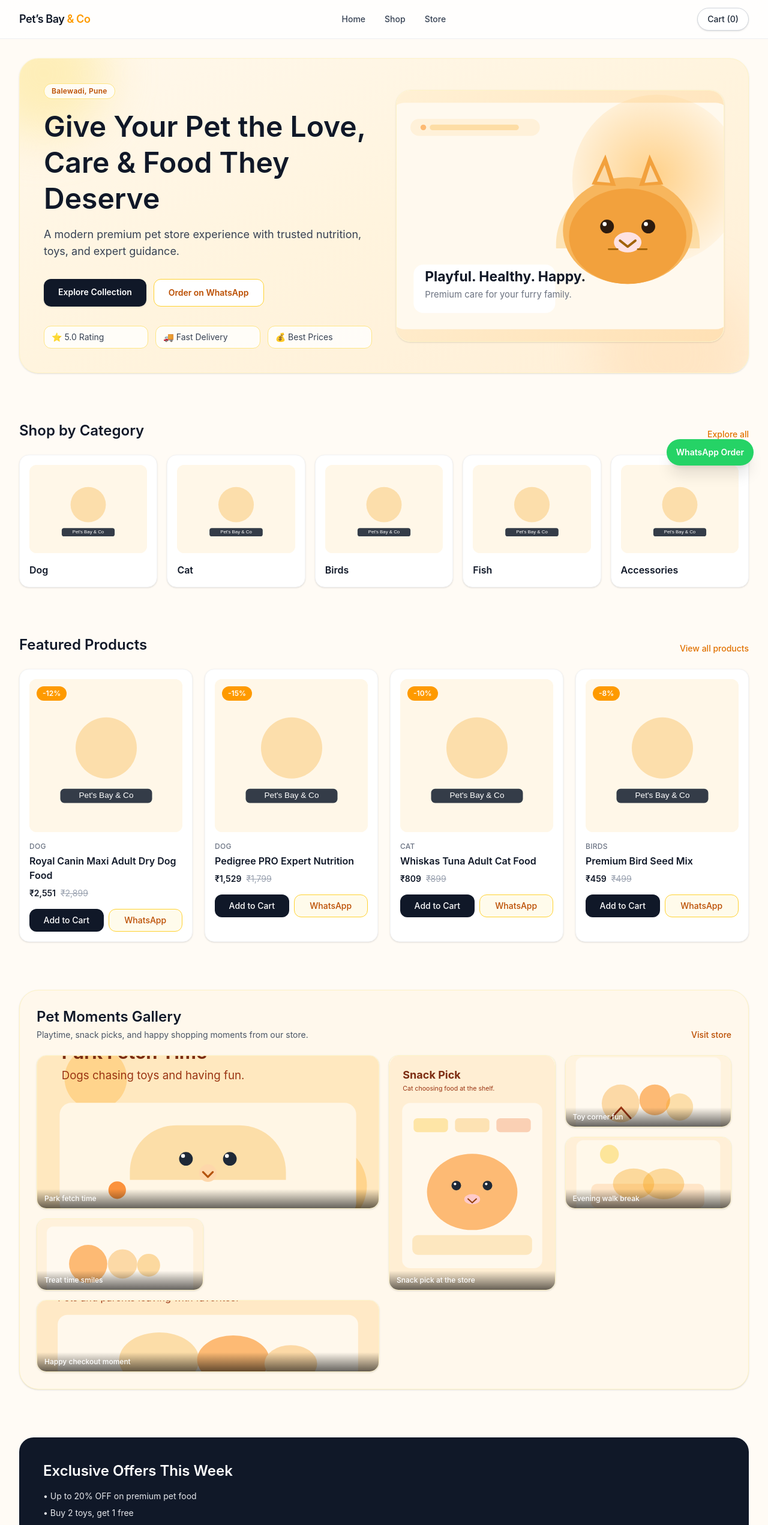
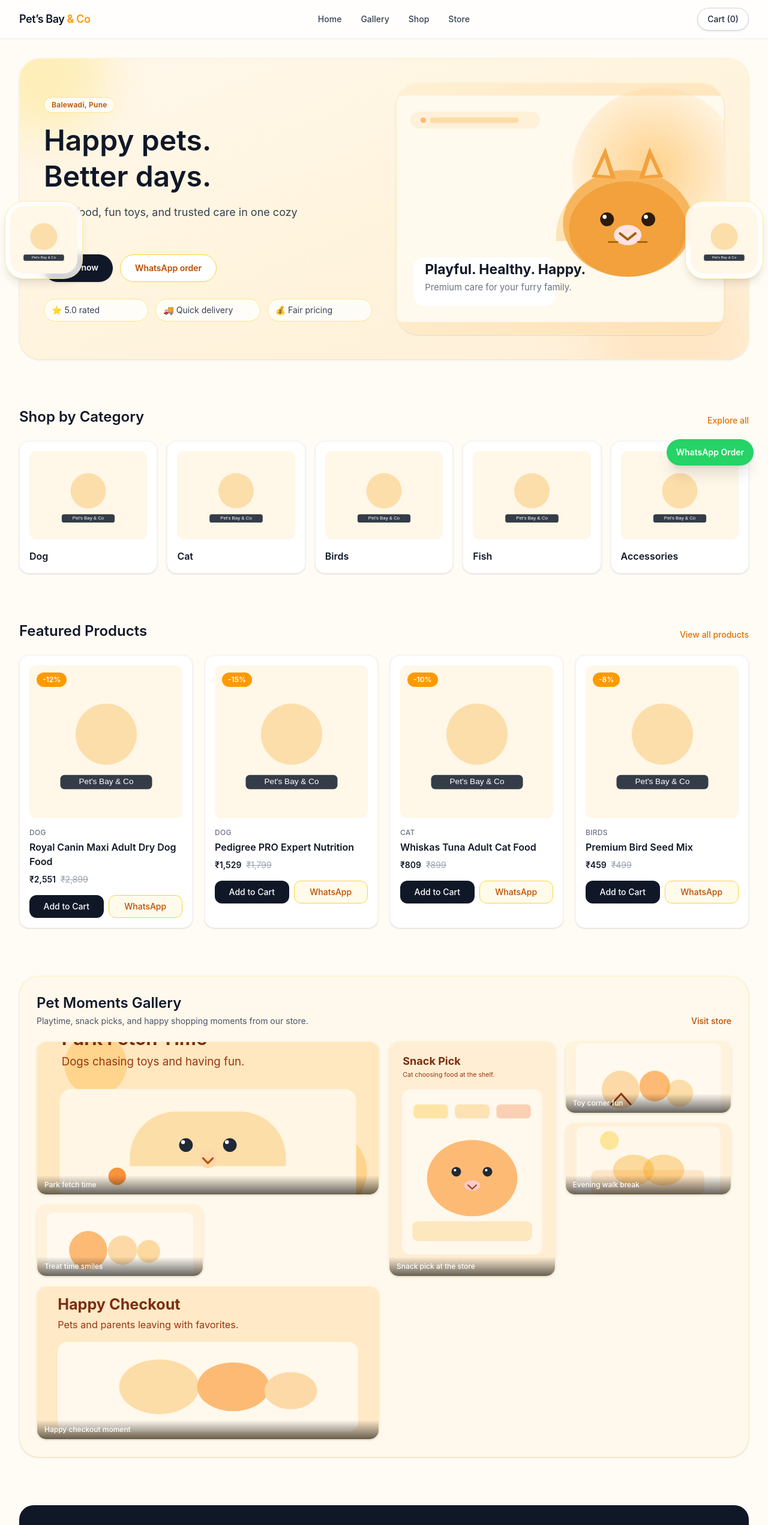
Before and after one commit to Ankurking11/Pet_Store, a Next.js app: page / in a window 1280 px wide. Shown: the top 2542 px of the page at 60% size. Built offline with nearby package versions, Linux system fonts and the light colour scheme.

Commit message:
Refresh hero copy and upgrade gallery/nav layout
Agent-Logs-Url: https://github.com/Ankurking11/Pet_Store/sessions/9364821b-21ae-4823-a0e5-87d803445557

Co-authored-by: Ankurking11 <78227344+Ankurking11@users.noreply.github.com>

```diff
--- a/app/page.tsx
+++ b/app/page.tsx
@@ -4,6 +4,7 @@ import FadeInSection from "@/components/FadeInSection";
 import CategoryCard from "@/components/CategoryCard";
 import ProductCard from "@/components/ProductCard";
 import ReviewCard from "@/components/ReviewCard";
+import ScrollPetSides from "@/components/ScrollPetSides";
 import { categories, offers, products, reviews } from "@/lib/data";
 import { WHATSAPP_BASE } from "@/lib/utils";
 
@@ -11,40 +12,41 @@ const galleryMoments = [
   {
     src: "/gallery/pet-play-1.svg",
     title: "Park fetch time",
-    className: "col-span-2 row-span-2 md:col-span-2 md:row-span-2",
+    className: "sm:col-span-2 sm:row-span-2 lg:col-span-2 lg:row-span-2",
   },
   {
     src: "/gallery/pet-play-2.svg",
     title: "Snack pick at the store",
-    className: "row-span-2 md:col-span-1 md:row-span-3",
+    className: "sm:col-span-1 sm:row-span-2 lg:col-span-1 lg:row-span-3",
   },
   {
     src: "/gallery/pet-play-3.svg",
     title: "Toy corner fun",
-    className: "md:col-span-1 md:row-span-1",
+    className: "sm:col-span-1 sm:row-span-1 lg:col-span-1 lg:row-span-1",
   },
   {
     src: "/gallery/pet-play-4.svg",
     title: "Evening walk break",
-    className: "md:col-span-1 md:row-span-1",
+    className: "sm:col-span-1 sm:row-span-1 lg:col-span-1 lg:row-span-1",
   },
   {
     src: "/gallery/pet-play-5.svg",
     title: "Treat time smiles",
-    className: "md:col-span-1 md:row-span-1",
+    className: "sm:col-span-1 sm:row-span-1 lg:col-span-1 lg:row-span-1",
   },
   {
     src: "/gallery/pet-play-6.svg",
     title: "Happy checkout moment",
-    className: "col-span-2 md:col-span-2 md:row-span-1",
+    className: "sm:col-span-2 sm:row-span-1 lg:col-span-2 lg:row-span-2",
   },
 ];
 
 export default function Home() {
   return (
     <div className="mx-auto w-full max-w-7xl space-y-20 px-4 py-8 pb-28 sm:px-6 lg:px-8 md:pb-12">
+      <ScrollPetSides />
       <FadeInSection>
-        <div className="relative overflow-hidden rounded-[2rem] border border-amber-100 bg-gradient-to-br from-[#FFF8EC] via-[#FFF4DE] to-[#FFEFD7] p-6 shadow-sm md:p-10">
+        <div className="relative overflow-hidden rounded-[2.2rem] border border-amber-100 bg-gradient-to-br from-[#FFF8EC] via-[#FFF4DE] to-[#FFEFD7] p-5 shadow-sm md:p-10">
           <div className="pointer-events-none absolute -left-16 -top-20 h-52 w-52 rounded-full bg-amber-200/50 blur-2xl" />
           <div className="pointer-events-none absolute -bottom-24 right-0 h-64 w-64 rounded-full bg-orange-200/40 blur-2xl" />
           <div className="relative grid items-center gap-8 lg:grid-cols-2 lg:gap-10">
@@ -52,41 +54,43 @@ export default function Home() {
               <p className="mb-4 inline-flex rounded-full border border-amber-200 bg-white/80 px-3 py-1 text-xs font-semibold tracking-wide text-amber-700">
                 Balewadi, Pune
               </p>
-              <h1 className="max-w-xl text-3xl font-semibold leading-tight text-gray-900 md:text-5xl">
-                Give Your Pet the Love, Care & Food They Deserve
+              <h1 className="max-w-lg text-3xl font-semibold leading-tight text-gray-900 md:text-5xl">
+                Happy pets.
+                <br />
+                Better days.
               </h1>
-              <p className="mt-4 max-w-xl text-base text-gray-700 md:text-lg">
-                A modern premium pet store experience with trusted nutrition, toys, and expert guidance.
+              <p className="mt-4 max-w-md text-base text-gray-700 md:text-lg">
+                Fresh food, fun toys, and trusted care in one cozy store.
               </p>
-              <div className="mt-8 flex flex-wrap gap-3">
+              <div className="mt-7 flex flex-col gap-3 sm:flex-row sm:flex-wrap">
                 <Link
                   href="/shop"
-                  className="rounded-xl bg-gray-900 px-6 py-3 text-sm font-semibold text-white shadow-sm transition hover:bg-gray-700"
+                  className="rounded-full bg-gray-900 px-6 py-3 text-center text-sm font-semibold text-white shadow-sm transition hover:bg-gray-700"
                 >
-                  Explore Collection
+                  Shop now
                 </Link>
                 <a
                   href={WHATSAPP_BASE}
                   target="_blank"
                   rel="noreferrer"
-                  className="rounded-xl border border-amber-300 bg-white px-6 py-3 text-sm font-semibold text-amber-700 transition hover:bg-amber-50"
+                  className="rounded-full border border-amber-300 bg-white px-6 py-3 text-center text-sm font-semibold text-amber-700 transition hover:bg-amber-50"
                 >
-                  Order on WhatsApp
+                  WhatsApp order
                 </a>
               </div>
-              <div className="mt-8 grid gap-3 text-sm text-gray-700 sm:grid-cols-3">
-                <p className="rounded-xl border border-amber-200 bg-white/80 px-3 py-2">
-                  <span aria-hidden="true">⭐</span> <span className="sr-only">5 star rating: </span>5.0 Rating
+              <div className="mt-7 grid gap-3 text-sm text-gray-700 sm:grid-cols-3">
+                <p className="rounded-full border border-amber-200 bg-white/80 px-3 py-2">
+                  <span aria-hidden="true">⭐</span> <span className="sr-only">5 star rating: </span>5.0 rated
                 </p>
-                <p className="rounded-xl border border-amber-200 bg-white/80 px-3 py-2">
-                  <span aria-hidden="true">🚚</span> <span className="sr-only">Service feature: </span>Fast Delivery
+                <p className="rounded-full border border-amber-200 bg-white/80 px-3 py-2">
+                  <span aria-hidden="true">🚚</span> <span className="sr-only">Service feature: </span>Quick delivery
                 </p>
-                <p className="rounded-xl border border-amber-200 bg-white/80 px-3 py-2">
-                  <span aria-hidden="true">💰</span> <span className="sr-only">Value feature: </span>Best Prices
+                <p className="rounded-full border border-amber-200 bg-white/80 px-3 py-2">
+                  <span aria-hidden="true">💰</span> <span className="sr-only">Value feature: </span>Fair pricing
                 </p>
               </div>
             </div>
-            <figure className="relative h-[320px] overflow-hidden rounded-3xl border border-amber-100 bg-white/70 shadow-sm sm:h-[420px]">
+            <figure className="relative h-[280px] overflow-hidden rounded-[2.4rem] border border-amber-100 bg-white/70 shadow-sm sm:h-[380px] md:h-[420px]">
               <Image
                 src="/gallery/hero-pet-care.svg"
                 alt="Pet care hero illustration"
@@ -133,7 +137,7 @@ export default function Home() {
       </FadeInSection>
 
       <FadeInSection>
-        <section className="rounded-[2rem] border border-amber-100 bg-[#FFF8EC] p-5 shadow-sm md:p-7">
+        <section id="gallery" className="rounded-[2rem] border border-amber-100 bg-[#FFF8EC] p-5 shadow-sm md:p-7">
           <div className="mb-6 flex items-end justify-between gap-4">
             <div>
               <h2 className="text-2xl font-semibold text-gray-900">Pet Moments Gallery</h2>
@@ -145,7 +149,7 @@ export default function Home() {
               Visit store
             </Link>
           </div>
-          <div className="grid auto-rows-[120px] grid-cols-2 gap-3 md:auto-rows-[120px] md:grid-cols-4 md:gap-4">
+          <div className="grid auto-rows-[120px] grid-cols-1 gap-3 [grid-auto-flow:dense] sm:grid-cols-2 lg:grid-cols-4 lg:gap-4">
             {galleryMoments.map((moment) => (
               <article
                 key={moment.src}
--- a/components/MobileBottomNav.tsx
+++ b/components/MobileBottomNav.tsx
@@ -8,9 +8,12 @@ export default function MobileBottomNav() {
 
   return (
     <div className="fixed inset-x-0 bottom-0 z-40 border-t border-gray-200 bg-white/95 backdrop-blur md:hidden">
-      <div className="grid grid-cols-4">
+      <div className="grid grid-cols-5">
         <Link href="/" className="py-3 text-center text-xs font-medium text-gray-700">
           Home
+        </Link>
+        <Link href="/#gallery" className="py-3 text-center text-xs font-medium text-gray-700">
+          Gallery
         </Link>
         <Link href="/shop" className="py-3 text-center text-xs font-medium text-gray-700">
           Shop
--- a/components/Navbar.tsx
+++ b/components/Navbar.tsx
@@ -5,6 +5,7 @@ import { useCartStore } from "@/store/cartStore";
 
 const links = [
   { href: "/", label: "Home" },
+  { href: "/#gallery", label: "Gallery" },
   { href: "/shop", label: "Shop" },
   { href: "/store", label: "Store" },
 ];
--- /dev/null
+++ b/components/ScrollPetSides.tsx
@@ -0,0 +1,33 @@
+"use client";
+
+import Image from "next/image";
+import { motion, useScroll, useTransform } from "framer-motion";
+
+export default function ScrollPetSides() {
+  const { scrollY } = useScroll();
+  const leftY = useTransform(scrollY, [0, 800], [0, 120]);
+  const rightY = useTransform(scrollY, [0, 800], [0, -120]);
+
+  return (
+    <>
+      <motion.div
+        aria-hidden="true"
+        style={{ y: leftY }}
+        className="pointer-events-none fixed left-2 top-1/2 z-10 hidden -translate-y-1/2 xl:block"
+      >
+        <div className="rounded-[2rem] border border-amber-200/70 bg-white/80 p-2 shadow-lg backdrop-blur">
+          <Image src="/products/dog.svg" alt="" width={120} height={120} className="h-28 w-28 rounded-3xl object-cover" />
+        </div>
+      </motion.div>
+      <motion.div
+        aria-hidden="true"
+        style={{ y: rightY }}
+        className="pointer-events-none fixed right-2 top-1/2 z-10 hidden -translate-y-1/2 xl:block"
+      >
+        <div className="rounded-[2rem] border border-amber-200/70 bg-white/80 p-2 shadow-lg backdrop-blur">
+          <Image src="/products/cat.svg" alt="" width={120} height={120} className="h-28 w-28 rounded-3xl object-cover" />
+        </div>
+      </motion.div>
+    </>
+  );
+}
```
